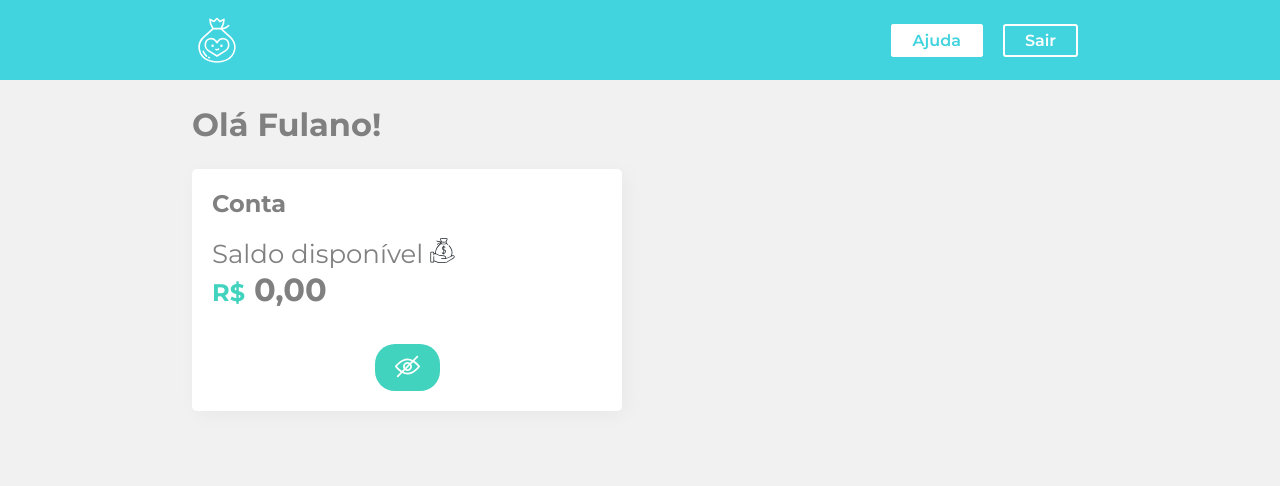
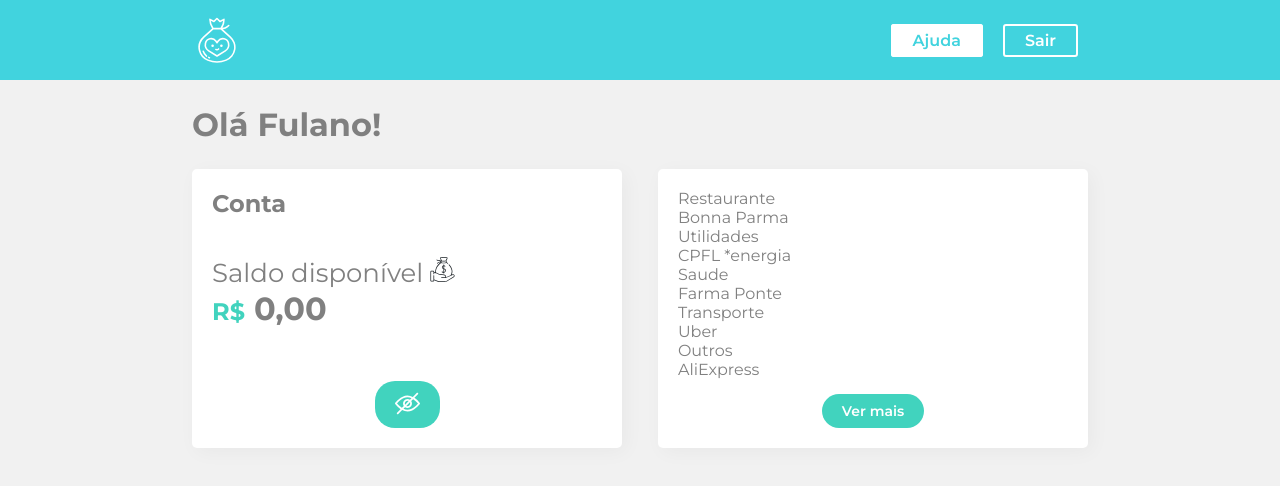
Before and after one commit to pinheiroduda/alura-smart-bank, a React (Create React App) app: page / in a window 1280 px wide. Shown: the top 486 px of the page. Built offline with nearby package versions, Linux system fonts and the light colour scheme.

Commit message:
feat: creates 'Extrato' component

```diff
--- a/src/Components/Container/index.jsx
+++ b/src/Components/Container/index.jsx
@@ -4,6 +4,7 @@ import Titulo from "../Titulo";
 import Conta from "../Conta";
 
 import styled from "styled-components";
+import { Extrato } from "../Extrato";
 
 const Container = styled.div`
   background-color: #f1f1f1;
@@ -27,6 +28,7 @@ export default () => {
       <Titulo>Olá Fulano!</Titulo>
       <Conteudo>
         <Conta />
+        <Extrato />
       </Conteudo>
     </Container>
   );
--- /dev/null
+++ b/src/Components/Extrato/index.jsx
@@ -0,0 +1,21 @@
+import React from "react";
+
+import { extratoLista } from "../../info";
+
+import { Box, Botao } from "../UI/index";
+
+export const Extrato = () => {
+  return (
+    <Box>
+      {extratoLista.updates.map(({ id, type, from, value, date }) => {
+        return (
+          <div key={id}>
+            <div>{type}</div>
+            <div>{from}</div>
+          </div>
+        );
+      })}
+      <Botao>Ver mais</Botao>
+    </Box>
+  );
+};
```
